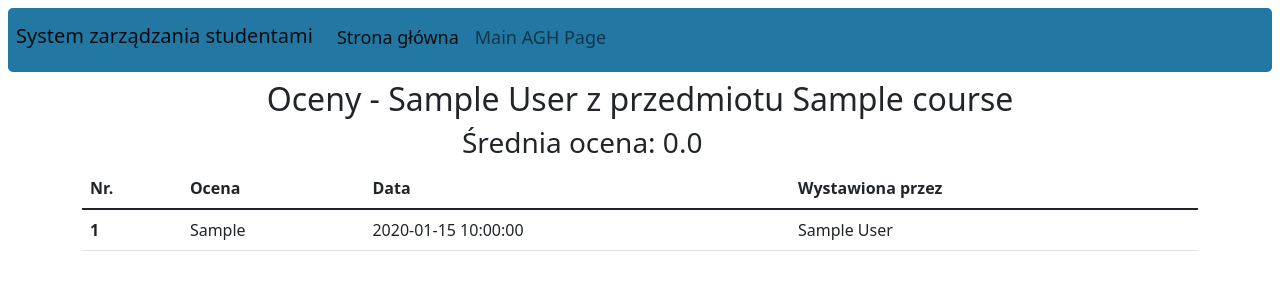
After one commit to JakubTutka/Student_Managment_System, a Flask app: page /course/1/grades/1 in a window 1280 px wide. The commit adds this page. Shown: the top 300 px of the page. Run offline with Flask 2, Linux system fonts and the light colour scheme; the visitor is signed in with stand-in values (Sample User, id 1); tables that the repository leaves empty or names only in its code hold one stand-in row (values such as "Sample post").

Commit message:
added creating grades, delete them, student/worker view

```diff
--- a/app/auth.py
+++ b/app/auth.py
@@ -1,4 +1,3 @@
-from datetime import datetime
 import functools
 from flask import (
     Blueprint, redirect, render_template, request, url_for, flash, session, logging
@@ -64,7 +63,7 @@ def sign_up():
         fname = request.form['first_name'].strip()
         lname = request.form['last_name'].strip()
         password = request.form['password']
-        email = get_user_email(fname, lname)
+        email = get_user_email(fname, lname, 'student')
         faculty_id = request.form['faculty']
         error = None
 
@@ -101,7 +100,7 @@ def create_worker_accounr():
         fname = request.form['first_name'].strip()
         lname = request.form['last_name'].strip()
         password = request.form['password']
-        email = get_user_email(fname, lname)
+        email = get_user_email(fname, lname, 'pracownik')
         degree = request.form['degree']
         faculty_id = request.form['faculty']
         error = None
@@ -133,9 +132,9 @@ def logout():
     session.clear()
     return redirect(url_for('views.index'))
 
-def get_user_email(first_name, last_name):
+def get_user_email(first_name, last_name,type):
     cursor = mysql.get_db().cursor()
-    cursor.execute("SELECT create_email(%s, %s)", (first_name, last_name))
+    cursor.execute("SELECT create_email(%s, %s,%s)", (first_name, last_name, type))
     result = cursor.fetchone()
     email = result[0].lower()
 
--- /dev/null
+++ b/app/courses.py
@@ -0,0 +1,88 @@
+from flask import (
+    Blueprint, render_template, request, url_for, session, flash, redirect
+)
+
+from .auth import login_required
+from .database import *
+
+bp = Blueprint("courses", __name__)
+
+@bp.route("/add-course", methods=['GET', 'POST'])
+@login_required
+def add_course():
+    if request.method == "POST":
+        multiselect = request.form.getlist('students')
+        worker = session['user_id']
+        workers = request.form.getlist('workers')
+        name = request.form['title']
+        description = request.form['description']
+
+        error = None
+
+        if not multiselect:
+            error = 'Wybierz chociaz jednego uczestnika kursu.'
+        elif not name or len(name) < 3 or len(name) > 45:
+            error = 'Nieprawidłowa nazwa kursu (od 3 do 45 znaków)'
+
+        if error is None:
+            course_id = insert_course(name, description)
+            add_students_to_course(course_id, multiselect)
+            add_worker_to_course(course_id, worker)
+            for worker_other in workers:
+                add_worker_to_course(course_id, worker_other)
+            flash('Pomyślnie dodano kurs i jego uczestników!')
+            return redirect(url_for("views.index"))
+
+        flash(error)
+
+    worker_faculty = get_user_faculty(session['user_id'])
+    students = get_all_students_from_faculty(worker_faculty)
+    workers = get_all_workers_from_faculty(worker_faculty, session['user_id'])
+    return render_template('courses/add_course.html', students=students, workers=workers)
+
+@bp.route("/delete-course/<int:id>")
+@login_required
+def delete_course(id):
+    delete_course_by_id(id)
+    flash("Pomyślnie usunięto kurs.")
+    return redirect(url_for('courses.show_courses'))
+
+@bp.route("/courses")
+@login_required
+def show_courses():
+    courses = get_user_courses(session['user_id'])
+    return render_template("courses/all_courses.html", courses=courses)
+
+@bp.route("/course/<int:id>")
+@login_required
+def show_course_info(id):
+    students = get_course_students(id)
+    return render_template("courses/show_course_info.html", students=students, cid=id, title=get_course_name(id))
+
+@bp.route("/course/<int:cid>/delete-student/<int:uid>")
+@login_required
+def delete_student(cid,uid):
+    delete_student_from_course(cid,uid)
+    flash("Pomyślnie usunięto uczestnika kursu.")
+    return redirect(url_for('courses.show_course_info', id=cid))
+
+@bp.route("/course/<int:cid>/grades/<int:uid>", methods=['GET', 'POST'])
+@login_required
+def show_user_grades(cid,uid):
+    if request.method == "POST":
+        mark = request.form['mark']
+        insert_mark(mark, session['user_id'], uid, cid)
+        flash("Pomyślnie dodano ocenę")
+    avg_mark = get_avg_mark(uid,cid)
+    title = 'Oceny - ' + get_user_name(uid) + ' \n z przedmiotu ' + get_course_name(cid)[0]
+    marks = get_user_marks_from_course(uid,cid)
+    if avg_mark is None:
+        avg_mark = 'Brak ocen'
+    return render_template("courses/show_grades.html", title=title, marks=marks, avg_grade=avg_mark, cid=cid, uid=uid)
+
+@bp.route("/course/<int:cid>/grades/<int:uid>/delete/<int:gid>")
+@login_required
+def delete_grade(cid,uid,gid):
+    delete_mark(gid)
+    flash("Pomyślnie usunięto ocenę.")
+    return redirect(url_for('courses.show_user_grades', cid=cid, uid=uid))
--- a/app/templates/base.html
+++ b/app/templates/base.html
@@ -62,7 +62,8 @@
         </div>
         {% elif session['user_type'] == 'Student' %}
         <div class="navbar-nav ms-auto">
-          <p class="my-2 mx-2"><b>{{ user }}</b></p>
+          <a class="btn btn-success my-2 mx-2" href="/courses">Zobacz swoje kursy</a>
+          <p class="my-2 mx-2"><b>{{ username(session['user_id']) }}</b></p>
           <a href="/logout"
             ><button class="btn btn-dark my-2">Wyloguj się</button></a
           >
@@ -81,7 +82,7 @@
             </button>
             <div class="dropdown-menu" aria-labelledby="navbarDropdownMenuLink">
               <a class="dropdown-item" href="/add-course">Dodaj kurs</a>
-              <a class="dropdown-item" href="/my-courses">Zobacz swoje kursy</a>
+              <a class="dropdown-item" href="/courses">Zobacz swoje kursy</a>
             </div>
           </div>
           <a href="/create-worker-account"
@@ -94,7 +95,7 @@
               Stwórz konto studenta
             </button></a
           >
-          <p class="my-2 mx-2"><b>{{ user }}</b></p>
+          <p class="my-2 mx-2"><b>{{ username(session['user_id']) }}</b></p>
           <a href="/logout"
             ><button class="btn btn-dark my-2">Wyloguj się</button></a
           >
@@ -105,21 +106,6 @@
     {% for message in get_flashed_messages() %}
     <div class="alert alert-primary"><b>{{ message }}</b></div>
     {% endfor %} {% block content %}{% endblock %}
-    <footer
-      class="text-center text-white fixed-bottom"
-      style="background-color: #caced1"
-    >
-      <!-- Copyright -->
-      <div class="text-center p-3" style="background-color: rgba(0, 0, 0, 0.2)">
-        © 2022 Copyright:
-        <a
-          class="text-white"
-          href="https://gitlab.kis.agh.edu.pl/bd-ti-2021-2022/g21"
-          >Rokoko & Big Poppa</a
-        >
-      </div>
-      <!-- Copyright -->
-    </footer>
     <script
       src="https://cdn.jsdelivr.net/npm/bootstrap@5.1.3/dist/js/bootstrap.bundle.min.js"
       integrity="sha384-ka7Sk0Gln4gmtz2MlQnikT1wXgYsOg+OMhuP+IlRH9sENBO0LRn5q+8nbTov4+1p"
--- /dev/null
+++ b/app/templates/courses/show_grades.html
@@ -0,0 +1,55 @@
+{% extends "base.html" %} {% block title %} {{ title }}{% endblock %} {% block
+content %}
+<div class="container">
+  <h2 style="text-align: center">{{ title }}</h1>
+  <div class="row justify-content-center">
+    {% if session['user_type'] == 'Pracownik'%}
+    <div class="col-md-4">
+        <form method="post">
+            <select class="form-select" id="mark" name="mark">
+                <option value="2.0">2.0</option>
+                <option selected value="3.0">3.0</option>
+                <option value="3.5">3.5</option>
+                <option value="4.0">4.0</option>
+                <option value="4.5">4.5</option>
+                <option value="5.0">5.0</option>
+            </select>
+            <input type="submit" value="Dodaj ocene" class="btn btn-primary mt-2">
+        </form>
+    </div>
+    {% endif %}
+    <div class="col-md-4">
+        <h3>Średnia ocena: {{ avg_grade[0] }}</h3>
+    </div>
+  </div>
+  <table class="table">
+    <thead>
+      <tr>
+        <th scope="col">Nr.</th>
+        <th scope="col">Ocena</th>
+        <th scope="col">Data</th>
+        <th scope="col">Wystawiona przez</th>
+      </tr>
+    </thead>
+    <tbody>
+      {% for mark in marks %}
+      <tr>
+        <th scope="row">{{ loop.index }}</th>
+        <td>{{ mark[1] }}</td>
+        <td>{{ mark[2] }}</td>
+        <td>{{ mark[3] }}  {{ mark[4] }}</td>
+        {% if session['user_type'] == 'Pracownik'%}
+        <td>
+          <a
+            href="/course/{{ cid }}/grades/{{ uid }}/delete/{{ mark[0] }}"
+            ><button class="btn btn-danger">Usuń</button></a
+          >
+        </td>
+        {% endif %}
+      </tr>
+      {% endfor %}
+    </tbody>
+  </table>
+</div>
+
+{% endblock %}
--- a/app/templates/views/index.html
+++ b/app/templates/views/index.html
@@ -12,7 +12,7 @@
         </div>
         <div class="card-body text-center">
             <div class="row align-items-center justify-content-center">
-                <a href="/my-courses"><button class="btn btn-primary">Moje kursy</button></a>
+                <a href="/courses"><button class="btn btn-primary">Moje kursy</button></a>
             </div>
         </div>
     </div>
```
Also changed, not shown: app/__init__.py (+5 -3 lines), app/database.py (+73 -10 lines), app/templates/courses/add_course.html (added, +64 -0 lines), app/templates/courses/all_courses.html (added, +23 -0 lines), app/templates/courses/show_course_info.html (added, +37 -0 lines), app/views.py (+0 -29 lines).
